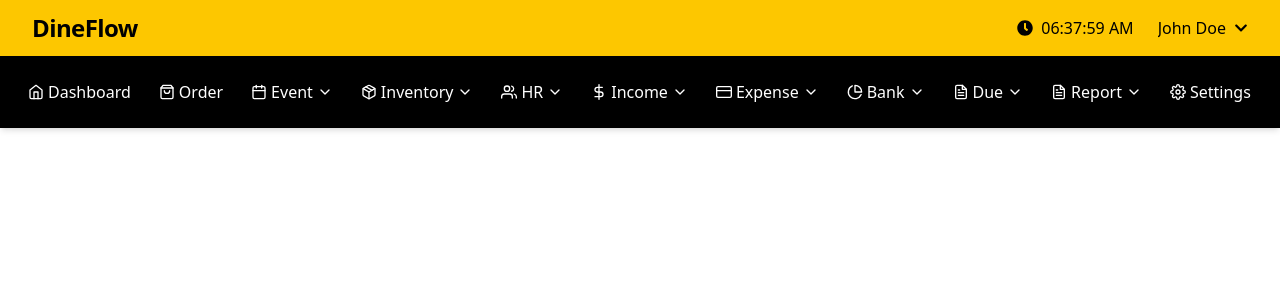
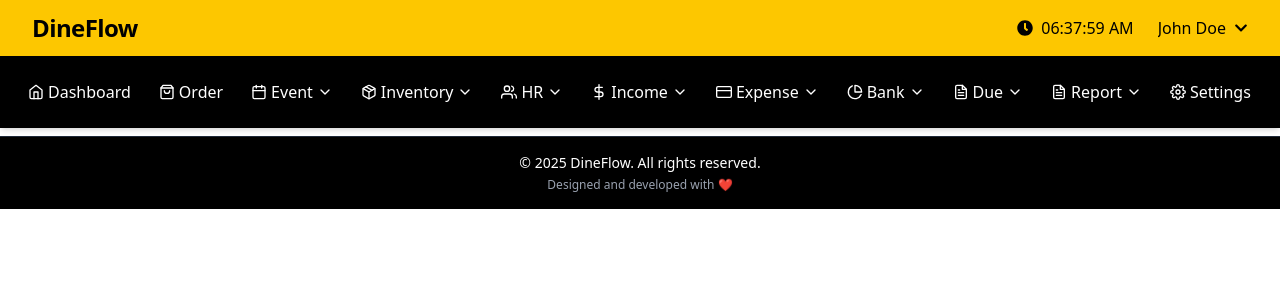
Before and after one commit to iktushar01/restaurant-management-system-client, a React (Vite) app: page /RestaurantDashboard/Index in a window 1280 px wide. Shown: the top 300 px of the page. Built offline with nearby package versions, Linux system fonts and the light colour scheme.

Commit message:
footer added

```diff
--- a/src/Layouts/RestaurantDashboard/RestaurantDashboard.jsx
+++ b/src/Layouts/RestaurantDashboard/RestaurantDashboard.jsx
@@ -1,13 +1,14 @@
 import React from 'react';
 import Header from '../../Shared/Header/Header';
 import Navbar from '../../Shared/Navbar/Navbar';
+import Footer from '../../Shared/Footer/Footer';
 
 const RestaurantDashboard = () => {
     return (
         <div>
             <Header/>
             <Navbar/>
-            footer
+            <Footer/>
         </div>
     );
 };
--- /dev/null
+++ b/src/Shared/Footer/Footer.jsx
@@ -0,0 +1,12 @@
+import React from 'react';
+
+const Footer = () => {
+    return (
+        <footer className="bg-black text-white py-4 mt-20 text-center border-t border-gray-800">
+            <p className="text-sm">© {new Date().getFullYear()} DineFlow. All rights reserved.</p>
+            <p className="text-xs text-gray-400 mt-1">Designed and developed with ❤️</p>
+        </footer>
+    );
+};
+
+export default Footer;
```
